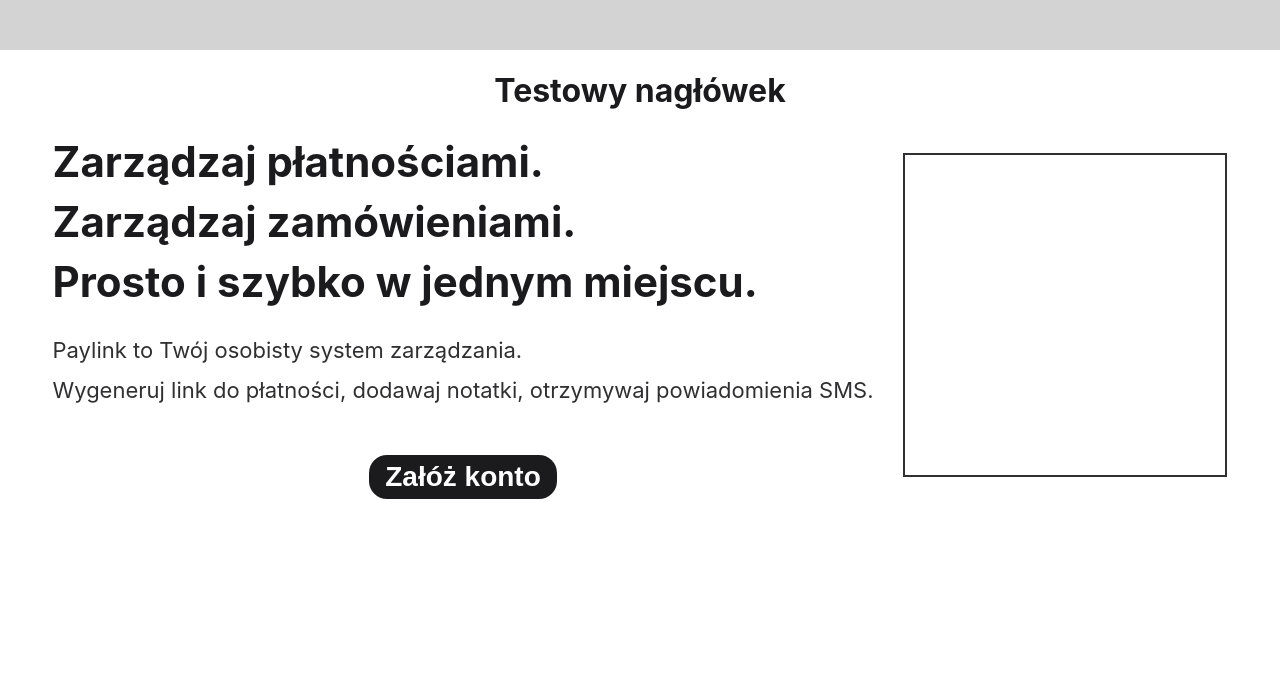
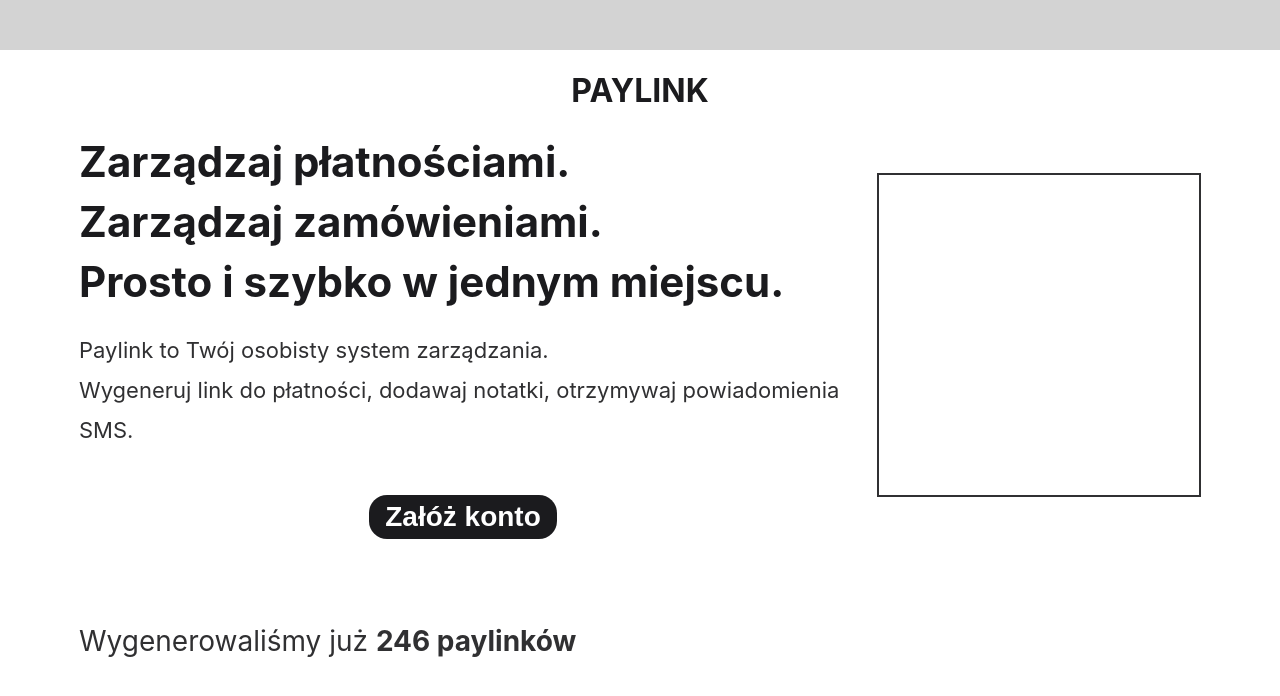
Before and after one commit to MagicianPL/PayBud, a React (Create React App) app: page / in a window 1280 px wide. Shown: the top 696 px of the page. Built offline with nearby package versions, Linux system fonts and the light colour scheme.

Commit message:
Architecture changes

```diff
--- /dev/null
+++ b/src/components/Homepage/About/About.tsx
@@ -0,0 +1,27 @@
+import React from 'react';
+
+import StyledWrapper from './StyledWrapper';
+import Logo from '../../Logo/Logo';
+import StyledButton from '../../StyledButton/StyledButton';
+
+const About = () => {
+    return(
+        <StyledWrapper>
+            <div className="flex">
+                <div>
+                    <p>Zarządzaj płatnościami.<br />
+                        Zarządzaj zamówieniami.<br />
+                        Prosto i szybko w jednym miejscu.
+                    </p>
+                    <p className="info">Paylink to Twój osobisty system zarządzania.<br />
+                        Wygeneruj link do płatności, dodawaj notatki, otrzymywaj powiadomienia SMS.</p>
+                    <StyledButton>Załóż konto</StyledButton>
+                </div>
+                <Logo />
+            </div>
+            <p className="counter">Wygenerowaliśmy już <strong>246 paylinków</strong></p>
+        </StyledWrapper>
+    );
+};
+
+export default About;
--- /dev/null
+++ b/src/components/Homepage/About/StyledWrapper.tsx
@@ -0,0 +1,37 @@
+import styled from 'styled-components';
+
+const StyledWrapper = styled.div`
+.flex {
+    display: flex;
+    justify-content: center;
+    gap: 30px;
+    align-items: center;
+
+    p {
+        text-align: left;
+        color: ${({theme}) => theme.colors.primary};
+        font-weight: bold;
+        font-size: 42px;
+        line-height: 60px;
+        margin: 0;
+    }
+
+    .info {
+        color: ${({theme}) => theme.colors.secondary};
+        font-weight: normal;
+        font-size: 22px;
+        line-height: initial;
+        margin: 18px 0 45px 0;
+        line-height: 40px;
+    }
+}
+
+.counter {
+    color: ${({theme}) => theme.colors.secondary};
+    text-align: left;
+    font-size: 28px;
+    margin: 85px 0 45px 0;
+}
+`;
+
+export default StyledWrapper;
--- a/src/components/StyledViewWrapper/StyledViewWrapper.tsx
+++ b/src/components/StyledViewWrapper/StyledViewWrapper.tsx
@@ -2,7 +2,7 @@
 
 const StyledViewWrapper = styled.div`
     width: 100%;
-    max-width: 1300px;
+    max-width: 1122px;
     min-height: 110vh;
     margin: 0 auto;
     padding-bottom: 50px;
--- a/src/components/Test.tsx
+++ b/src/components/Test.tsx
@@ -8,7 +8,7 @@
 
 const Test = () => {
     return(
-        <StyledH>Testowy nagłówek</StyledH>
+        <StyledH>PAYLINK</StyledH>
     );
 };
 
--- a/src/pages/Homepage/Homepage.tsx
+++ b/src/pages/Homepage/Homepage.tsx
@@ -1,29 +1,14 @@
 import React from 'react';
 
+import StyledViewWrapper from '../../components/StyledViewWrapper/StyledViewWrapper';
 import Test from '../../components/Test';
-import StyledViewWrapper from '../../components/StyledViewWrapper/StyledViewWrapper';
-import StyledWrapper from './StyledWrapper';
-import Logo from '../../components/Logo/Logo';
-import StyledButton from '../../components/StyledButton/StyledButton';
+import About from '../../components/Homepage/About/About';
 
 const Homepage = () => {
     return(
         <StyledViewWrapper>
-        <StyledWrapper>
             <Test />
-            <div className="flex">
-                <div>
-                    <p>Zarządzaj płatnościami.<br />
-                        Zarządzaj zamówieniami.<br />
-                        Prosto i szybko w jednym miejscu.
-                    </p>
-                    <p className="info">Paylink to Twój osobisty system zarządzania.<br />
-                        Wygeneruj link do płatności, dodawaj notatki, otrzymywaj powiadomienia SMS.</p>
-                    <StyledButton>Załóż konto</StyledButton>
-                </div>
-                <Logo />
-            </div>
-        </StyledWrapper>
+            <About />
         </StyledViewWrapper>
     );
 };
--- a/src/pages/Homepage/StyledWrapper.tsx
+++ b/src/pages/Homepage/StyledWrapper.tsx
@@ -1,30 +1,6 @@
 import styled from 'styled-components';
 
 const StyledWrapper = styled.div`
-    .flex {
-        display: flex;
-        justify-content: center;
-        gap: 30px;
-        align-items: center;
-
-        p {
-            text-align: left;
-            color: ${({theme}) => theme.colors.primary};
-            font-weight: bold;
-            font-size: 42px;
-            line-height: 60px;
-            margin: 0;
-        }
-
-        .info {
-            color: ${({theme}) => theme.colors.secondary};
-            font-weight: normal;
-            font-size: 22px;
-            line-height: initial;
-            margin: 18px 0 45px 0;
-            line-height: 40px;
-        }
-    }
 `;
 
 export default StyledWrapper;
```
